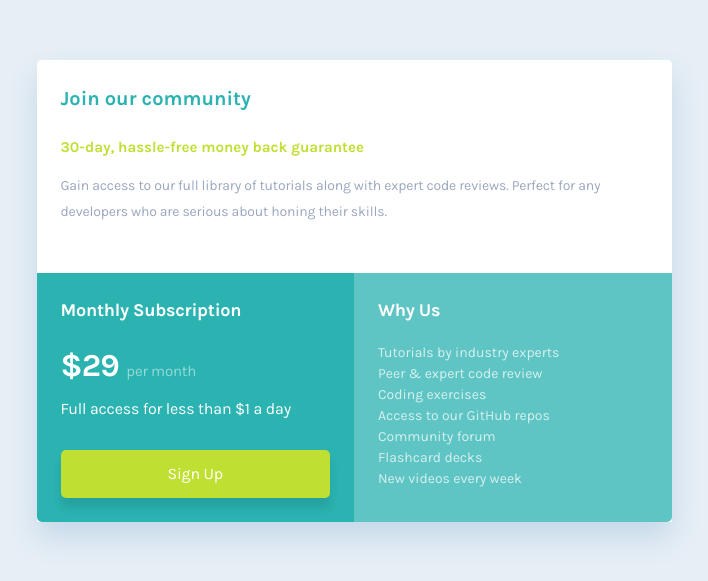
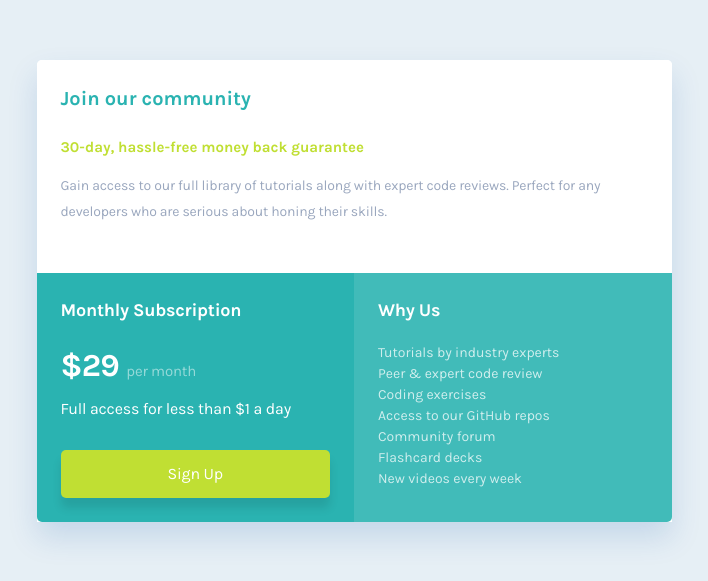
Before and after one commit to NF0mar/Single-Price-Grid-Component, a website built with Vite: page index.html in a window 1280 px wide. Shown: the part 109-690 px from the top of the page, without its empty margins (286-994 px from the left). Built offline with nearby package versions, Linux system fonts and the light colour scheme; files whose address does not match are found by name.

Commit message:
refactor: Update opacity value for .why-us background color in style.css

```diff
--- a/style.css
+++ b/style.css
@@ -164,7 +164,7 @@ span {
 .why-us {
     padding: 1.5rem;
     background-color: var(--clr-accent-400);
-    opacity: 0.7519;
+    opacity: 0.89;
     border-bottom-left-radius: 0.313rem;
     border-bottom-right-radius: 0.313rem;
 }
```
